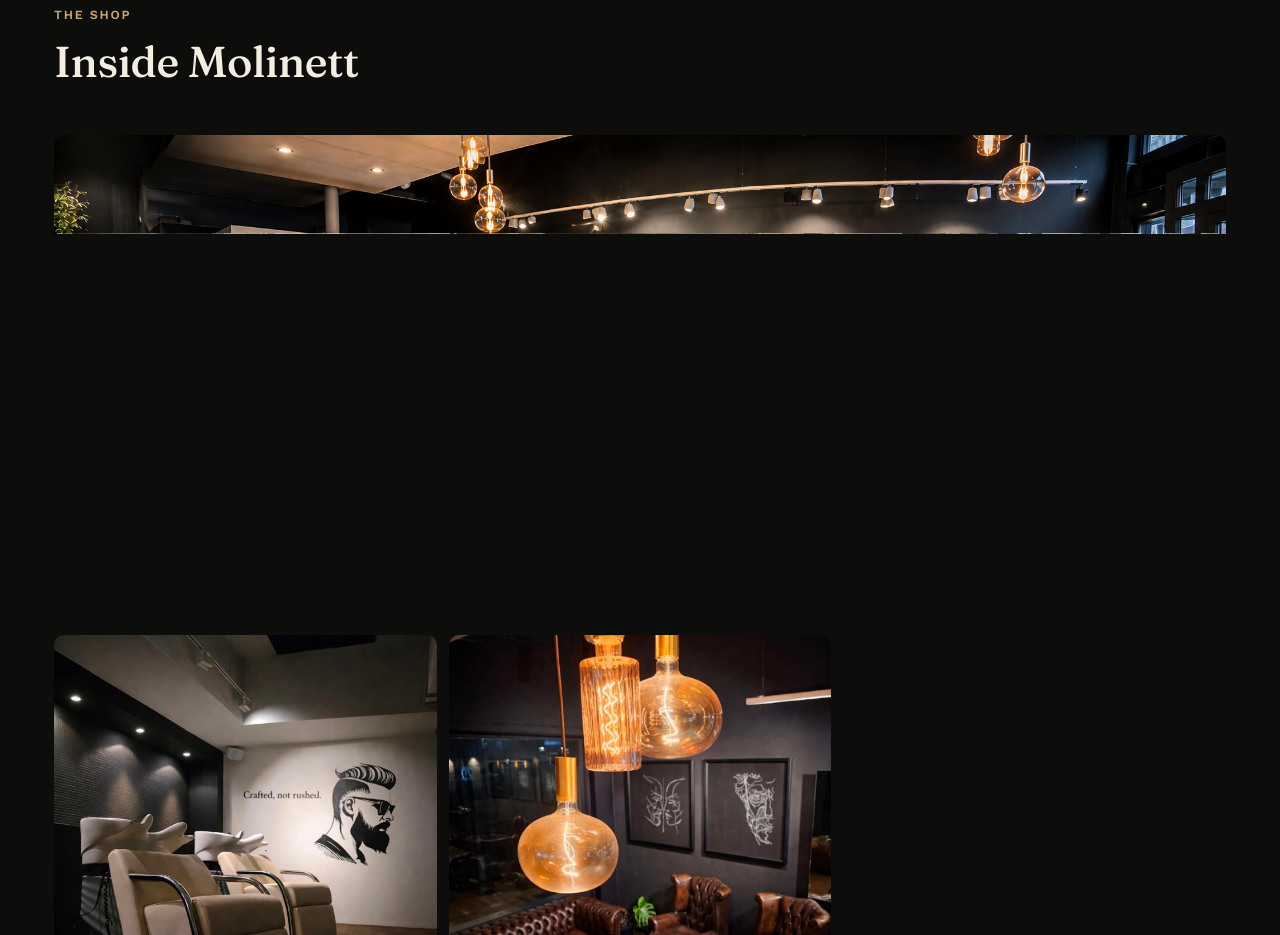
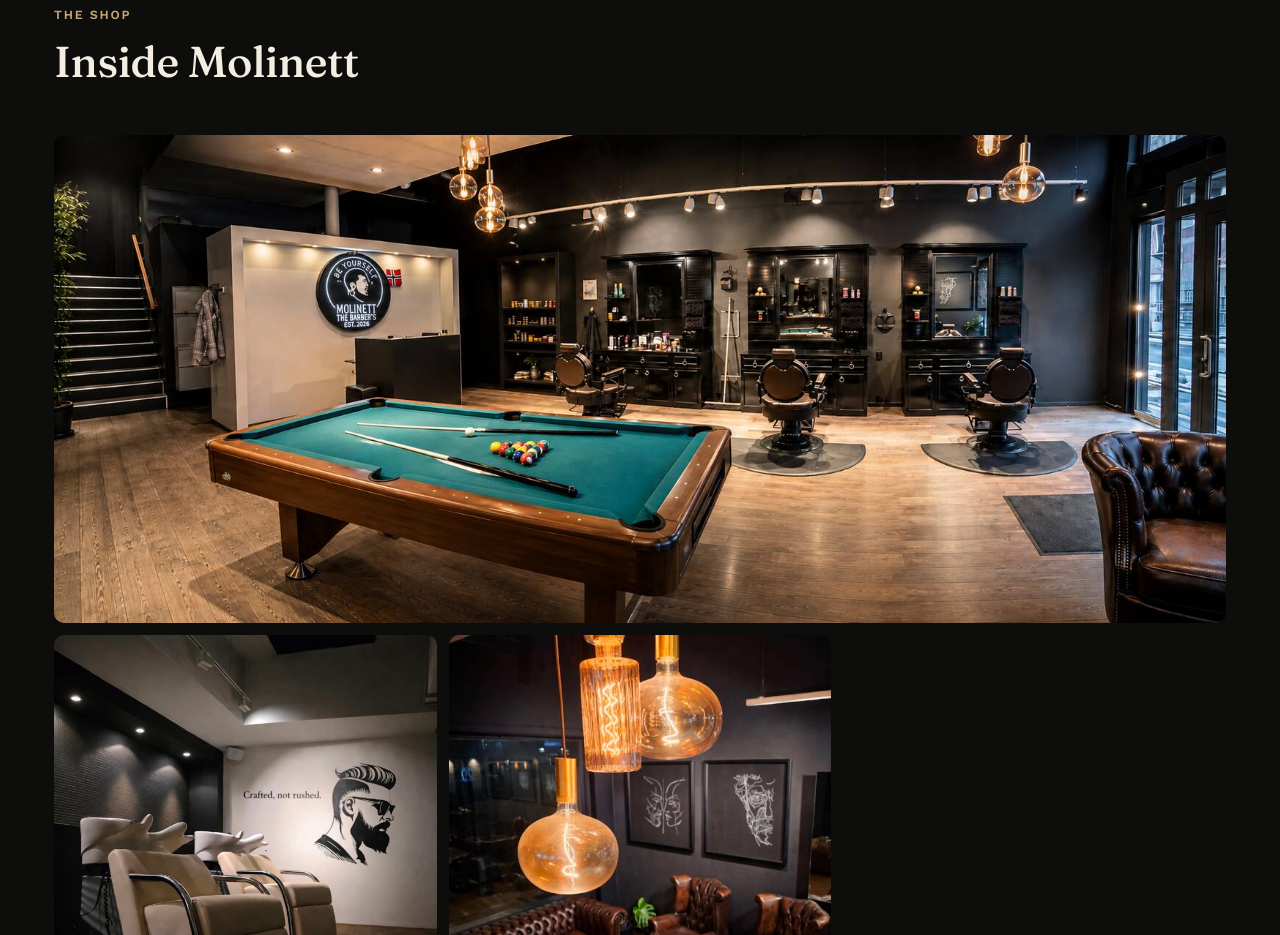
Before and after one commit to molinettbarbersno/molinettbarbers, a plain HTML site: page index.html in a window 1280 px wide. Shown: the part 5260-6195 px from the top of the page. Drawn offline with nearby package versions, Linux system fonts and the light colour scheme.

Commit message:
Use intact Inside Molinett panorama

```diff
--- a/index.html
+++ b/index.html
@@ -262,7 +262,7 @@
         <h2 class="section__title">Inside Molinett</h2>
       </div>
       <div class="shop-grid">
-        <img class="shop-grid__panorama" src="images/shop-panorama-clean.png" alt="Panoramic view inside Molinett The Barber's" />
+        <img class="shop-grid__panorama" src="images/shop-panorama-clean-fixed.jpg" alt="Panoramic view inside Molinett The Barber's" />
         <img src="images/shop-wash-station.png" alt="Molinett The Barber's — wash stations" />
         <img src="images/shop-lounge-seating.png" alt="Molinett The Barber's — leather lounge seating with Edison pendant lighting" />
       </div>
```
